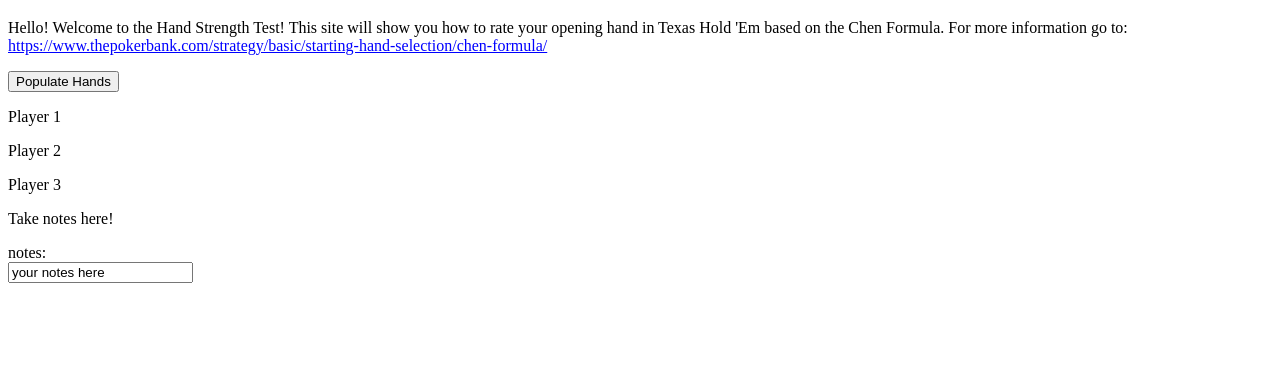
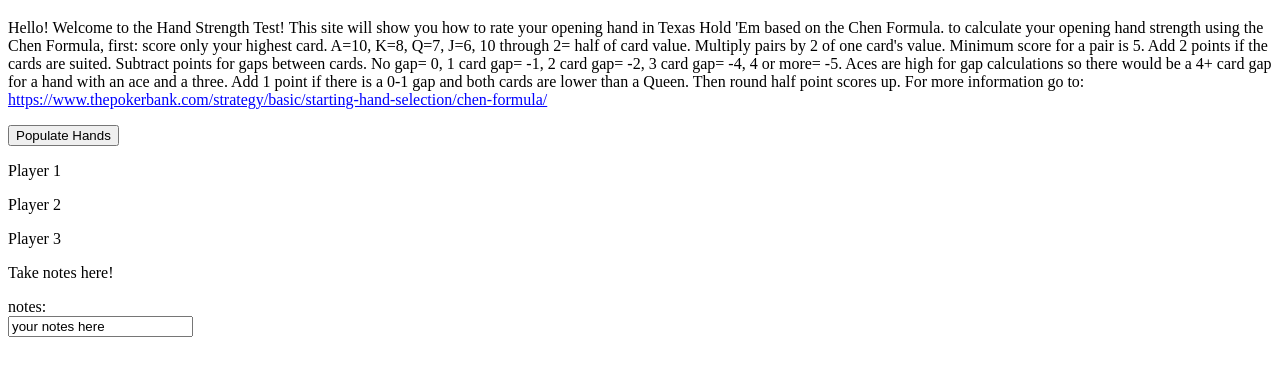
Before and after one commit to danielerice/phase-1-project, a plain HTML site: page index.html in a window 1280 px wide. Shown: the part 61-436 px from the top of the page. Drawn offline with Linux system fonts and the light colour scheme.

Commit message:
commented out related items to calculation of hand strength. added text so that users can learn about the chen formula and see hands and take notes

```diff
--- a/index.html
+++ b/index.html
@@ -21,10 +21,16 @@
         <h1 class="header" id="title">Test Your Hand Strength</h1>
         <p id="siteDescription">Hello! Welcome to the Hand Strength Test!
             This site will show you how to rate your opening hand in Texas Hold 'Em based on the Chen Formula.
+            to calculate your opening hand strength using the Chen Formula, first: score only your highest card.
+            A=10, K=8, Q=7, J=6, 10 through 2= half of card value. Multiply pairs by 2 of one card's value.
+            Minimum score for a pair is 5. Add 2 points if the cards are suited. Subtract points for gaps between cards. No gap= 0,
+            1 card gap= -1, 2 card gap= -2, 3 card gap= -4, 4 or more= -5. Aces are high for gap calculations so there would be a 4+ card gap for a hand with an ace and a three.
+            Add 1 point if there is a 0-1 gap and both cards are lower than a Queen. Then round half point scores up.
             For more information go to: <a id="hyperLink" style="color:blue;" href="https://www.thepokerbank.com/strategy/basic/starting-hand-selection/chen-formula/">https://www.thepokerbank.com/strategy/basic/starting-hand-selection/chen-formula/</a>
         </p>
         <div id="playerHands" class="div">
         <button id="populateBtn" >Populate Hands</button>
+        <!--<button id="calculateBtn" >Calculate Strength</button>-->
 
         <p>Player 1</p>
         <div id="player1Hand" class="div">
--- a/index.js
+++ b/index.js
@@ -1,9 +1,20 @@
+//variable for hyperlink to poker site
 let hyperlink = document.getElementById("hyperLink")
-console.log(document.getElementById("hyperLink"))
+//console.log(document.getElementById("hyperLink"))
+
+//variable for the notes form
 let notesForm = document.getElementById("notesForm")
-console.log(document.getElementById("notesForm"))
+//console.log(document.getElementById("notesForm"))
+
+//variable for the populate button
 let populateBtn = document.getElementById("populateBtn")
-console.log(document.getElementById("populateBtn"))
+//console.log(document.getElementById("populateBtn"))
+
+//variable for the calculate button
+//let calculateBtn = document.getElementById("calculateBtn")
+//console.log(document.getElementById("calculateBtn"))
+
+
 function createNote(note) {
     let li = document.createElement('li')
     li.textContent = `${note}  `
@@ -14,30 +25,36 @@ function createNote(note) {
     li.appendChild(btn)
 }
 
+//deletes the attatched note when called
 function handleDelete(e) {
     e.target.parentNode.remove()
 }
 
+//sends fetch request to card API for 6 cards, iterates over the returned obj,
+//making an <img> for each with a class of "responsive" and an id of card[i+1].
+//then places it in player divs.
 function drawCards() {
     fetch("https://www.deckofcardsapi.com/api/deck/new/draw/?count=6")
   .then(function (response) {
     return response.json()
   })
   .then(function (data) {
-    console.log(data);
+    //console.log(data);
     console.log(data.cards)
+
     for (i = 0; i <= data.cards.length-1; i++) {
         let newImg = document.createElement("img")
         newImg.src=`${data.cards[i].image}`
         newImg.className= "responsive"
+        newImg.id= `${data.cards[i].code}`
         if (i < 2) {
-            console.log(`${data.cards[i].image}`)
+            //console.log(`${data.cards[i].image}`)
             document.getElementById("player1List").appendChild(newImg)
         } else if (i < 4) {
-            console.log(`${data.cards[i].image}`)
+            //console.log(`${data.cards[i].image}`)
             document.getElementById("player2List").appendChild(newImg)
         } else {
-            console.log(`${data.cards[i].image}`)
+            //console.log(`${data.cards[i].image}`)
             document.getElementById("player3List").appendChild(newImg)
         }
 
@@ -46,8 +63,15 @@ function drawCards() {
 });
 }
 
+function strengthCalc() {
+
+}
+
+//contains actions to run only after DOM has loaded
 document.addEventListener('DOMContentLoaded', e => {
 
+    //when notes are submitted, supresses default action, logs the note,
+    //creates a notes <p> with an attatched button that deletes it
     notesForm.addEventListener('submit', (e) => {
         e.preventDefault()
         console.log(e.target.notes.value)
@@ -55,24 +79,31 @@ document.addEventListener('DOMContentLoaded', e => {
         notesForm.reset()
       })
 
+    //calls drawCards when populate button is clicked
     populateBtn.addEventListener("click", e => {
         console.log(populateBtn)
         drawCards()
     })
 
+    //calls strengthCalc when button is clicked
+   // calculateBtn.addEventListener("click", e => {
+        //console.log(document.getElementById("playerHands"))
+        //strengthCalc()
+    //})
+
+    //calls appropriate handler when hover events happen to hyperlink
     hyperlink.addEventListener("mouseover", e => handleMouseOver(e))
+    hyperlink.addEventListener("mouseout", e => handleMouseOut(e))
 
-    hyperlink.addEventListener("mouseout", e => handleMouseOut(e))
+    //turns hyperlink red when called
     function handleMouseOver () {
-        console.log(hyperlink.style.color)
 
         hyperlink.style.color= "red"
 
-        console.log(hyperlink.style.color)
     }
 
+    //turns hyperlink blue when called
     function handleMouseOut () {
-        console.log(hyperlink.style.color)
 
         hyperlink.style.color = "blue"
     }
```
